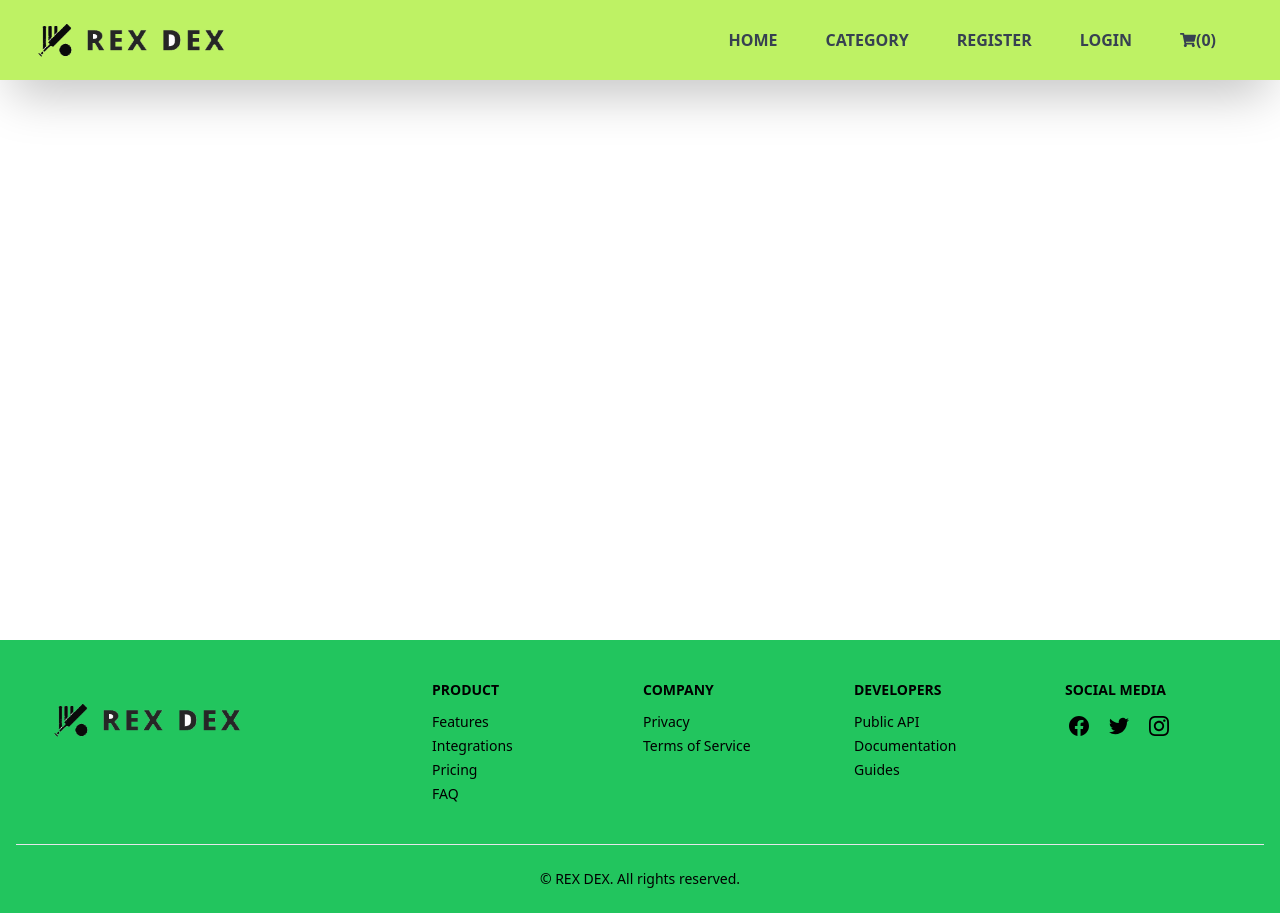
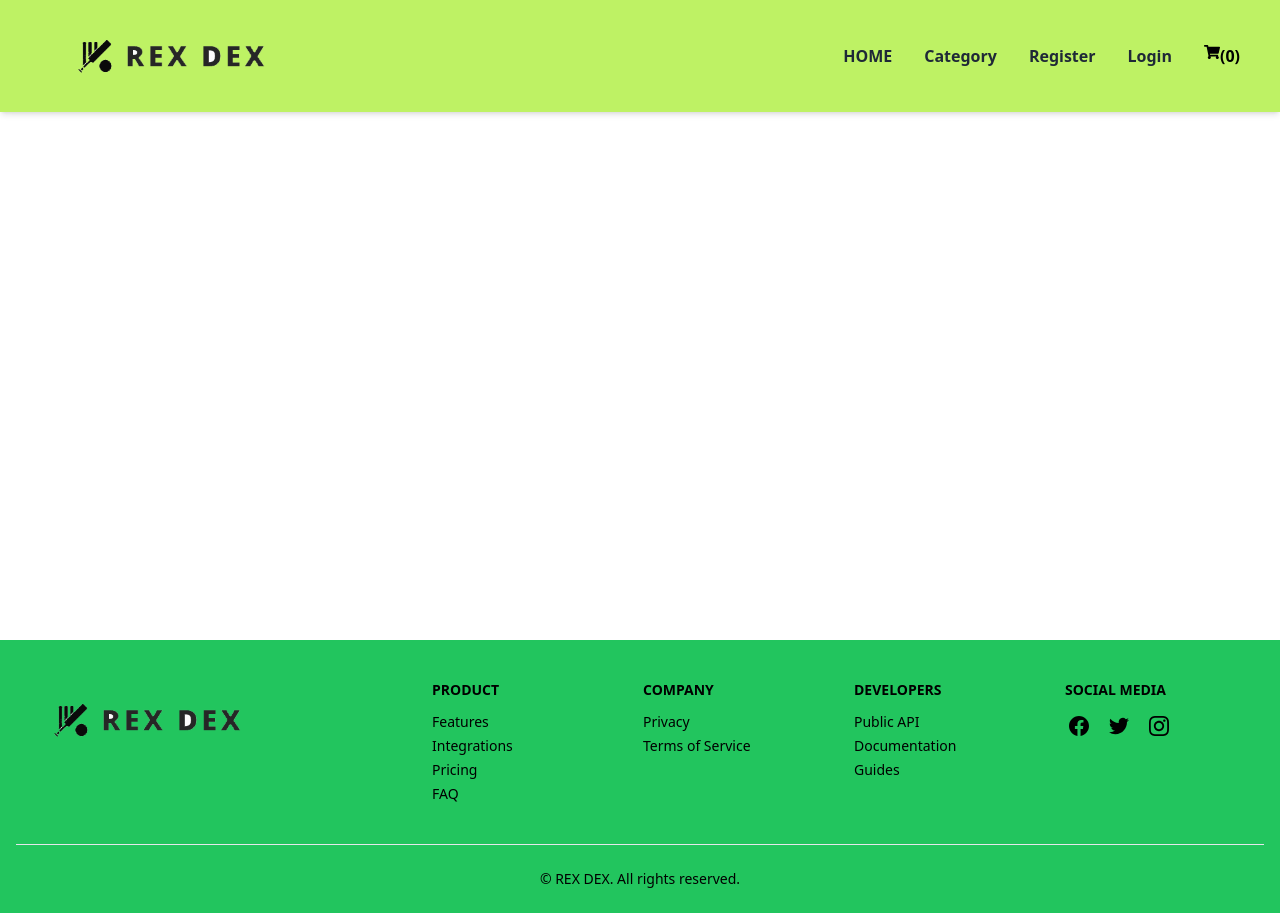
Before and after one commit to amarsenapati4/Ecommerce, a React (Create React App) app in the folder client/: page / in a window 1280 px wide. Built offline with nearby package versions, Linux system fonts and the light colour scheme.

Commit message:
header change

```diff
--- a/client/package.json
+++ b/client/package.json
@@ -3,6 +3,7 @@
   "version": "0.1.0",
   "private": true,
   "dependencies": {
+    "@heroicons/react": "^2.0.18",
     "@testing-library/jest-dom": "^5.16.5",
     "@testing-library/react": "^13.4.0",
     "@testing-library/user-event": "^13.5.0",
--- a/client/src/components/Header.js
+++ b/client/src/components/Header.js
@@ -1,42 +1,43 @@
-import React from 'react'
+import React, { useState } from 'react'
 import {NavLink} from 'react-router-dom'
 import logo from '../img/REXdex copy.png'
 import { FaShoppingCart} from "react-icons/fa";
+import { Bars3BottomRightIcon, XMarkIcon } from '@heroicons/react/24/solid'
+
 
 const Header =()=>{
-    return (
-        <>
+  let Links =[
+    {name:"HOME",link:"/home"},
+    {name:"Category",link:"/category"},
+    {name:"Register",link:"/register"},
+    {name:"Login",link:"/login"},
+  ];
+  let [open, setOpen] =useState(false);
 
-<nav className="fixed top-0 left-0 bg-lime-300 w-full shadow-2xl">
-  <div className="container m-auto flex justify-between items-center text-gray-700">
-    <img src={logo} alt={"logo"} className='pl-8 py-4 h-[5rem]'/>
-     <ul className='hidden md:flex items-center pr-10 text-base font-semibold cursor-pointer uppercase text-[18px] leading-6 font-sans'>
-      <NavLink to="/" className="hover:bg-gray-200 py-4 px-6 font-bold">Home</NavLink>
-      <NavLink to="/Category" className="hover:bg-gray-200 py-4 px-6">Category</NavLink>
-      <NavLink to="/register" className="hover:bg-gray-200 py-4 px-6">Register</NavLink>
-      <NavLink to="/login" className="hover:bg-gray-200 py-4 px-6">Login</NavLink>
-      <NavLink to="/cart" className="hover:bg-gray-200 py-4 px-6 flex justify-center items-center"><FaShoppingCart/>(0)</NavLink>
-     </ul>
-     <button className='block md:hidden py-3 px-4 mx-2 rounded focus:outline-none hover:bg-gray-200 group'>
-      <div className='w-5 h-1 bg-gray-600 mb-1'></div>
-      <div className='w-5 h-1 bg-gray-600 mb-1'></div>
-      <div className='w-5 h-1 bg-gray-600 mb-1'></div>
-      <div className='absolute top-0 right-full h-screen w-8/12 bg-white shadow-2xl  border opacity-0 group-focus:right-0 group-focus:opacity-100 transition-all duration-300'>
-        <ul className='flex flex-col items-center w-full  text-base cursor-pointer pt-10 uppercase text-[18px] leading-6 font-sans'>
-        <NavLink to="/" className="hover:bg-gray-200 py-4 px-6 w-full">Home</NavLink>
-        <NavLink to="/Category" className="hover:bg-gray-200 py-4 px-6 w-full">Category</NavLink>
-      <NavLink to="/register" className="hover:bg-gray-200 py-4 px-6 w-full">Register</NavLink>
-      <NavLink to="/login" className="hover:bg-gray-200 py-4 px-6 w-full">Login</NavLink>
-      <NavLink to="/cart" className="hover:bg-gray-200 py-4 px-6 w-full flex justify-center items-center text-[18px]"><FaShoppingCart/>(0)</NavLink>
+return (
+    <div className='shadow-md w-full fixed top-0 left-0'>
+       <div className='md:flex items-center justify-between bg-lime-300 py-4 md:px-10 px-7'>
+       <img src={logo} alt={"logo"} className='pl-8 py-4 h-[5rem]'/>
+        {/* Menu icon */}
+        <div onClick={()=>setOpen(!open)} className='absolute right-8 top-6 cursor-pointer md:hidden w-7 h-7'>
+            {
+                open ? <XMarkIcon/> : <Bars3BottomRightIcon />
+            }
+        </div>
+        {/* linke items */}
+        <ul className={`md:flex md:items-center md:pb-0 pb-12 absolute md:static bg-lime-300 md:z-auto z-[-1] left-0 w-full md:w-auto md:pl-0 pl-9 transition-all duration-500 ease-in ${open ? 'top-13': 'top-[-490px]'}`}>
+            {
+                Links.map((link) => (
+                <li className='md:ml-8 md:my-0 my-7 font-semibold'>
+                    <a href={link.link} className='text-gray-800 hover:text-blue-400 duration-500'>{link.name}</a>
+                </li>))
+
+            }
+             <NavLink to="/cart" className='md:ml-8 md:my-0 my-7 font-semibold flex'><FaShoppingCart/><span >(0)</span></NavLink>
         </ul>
-
-      </div>
-     </button>
-  </div>
-</nav>
-
-
-        </>
-    );
+        {/* button */}
+       </div>
+    </div>
+);
 };
 export default Header;
--- a/client/src/pages/Pagenotfound.js
+++ b/client/src/pages/Pagenotfound.js
@@ -5,7 +5,7 @@ import Layout from '../components/Layout/Layout'
 const Pagenotfound = () => {
   return (
     <Layout  title={"go back page not found"}>
-    <div className='flex min-h-[65vh] flex-col justify-center items-center'>
+    <div className='flex min-h-[65vh] flex-col justify-center items-center md:flex ju'>
       <h1 className='text-[100px] font-[700]'>404</h1>
       <h2 className='font-normal'>oops! page not found</h2>
       <Link to='/' className='text-black border-2 border-black p-[10px] mt-[10px]'>Go Back
```
Also changed, not shown: 1 other file (tests, documents, lock files or other folders).
